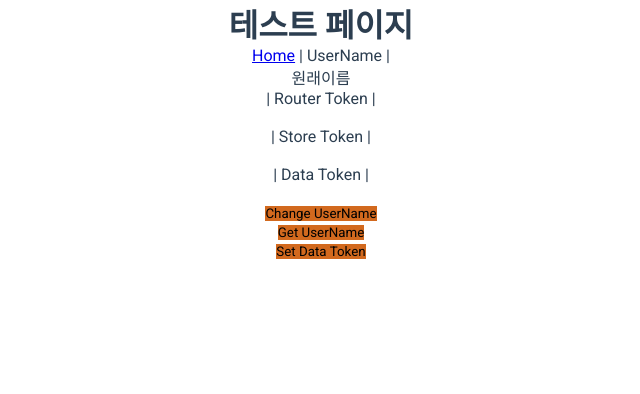
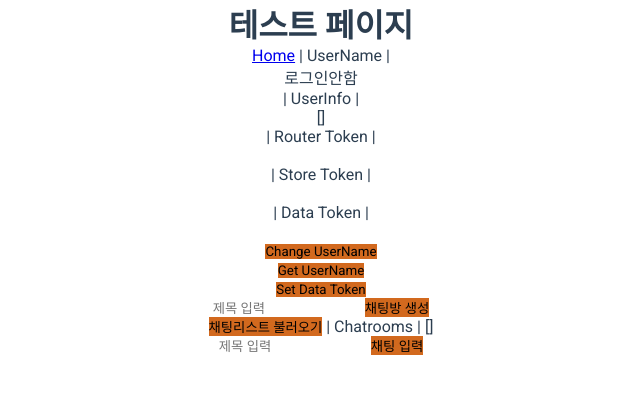
Before and after one commit to Dongnic/port-ver1, a Vue app: page /test in a window 1280 px wide. Shown: the top 394 px of the page, without its empty margins (319-959 px from the left). Built offline with nearby package versions, Linux system fonts and the light colour scheme; no server answers.

Commit message:
22.10.9(일) 업데이트

```diff
--- a/src/views/test/StoreTest.vue
+++ b/src/views/test/StoreTest.vue
@@ -3,35 +3,111 @@
     <h1>테스트 페이지</h1>
     <router-link to="/">Home</router-link>
     | UserName | <br/> {{ userName }} <br/>
+    | UserInfo | <br/> {{ userInfo }} <br/>
     | Router Token | <br/> {{$route.query.token}} <br/>
     | Store Token | <br/> {{ jwtToken }} <br/>
     | Data Token | <br/> {{ thisToken }} <br />
     <button @click="changeName">Change UserName</button><br/>
     <button @click="loadUser">Get UserName</button><br/>
     <button @click="setToken">Set Data Token</button><br/>
+
+    <form @submit.prevent="createRoom()">
+      <input type="text" name="title" v-model.trim="title" placeholder="제목 입력" minlength="1" required/>
+      <button type="submit">채팅방 생성</button>
+    </form>
+    <button type="button" @click="getRooms">채팅리스트 불러오기</button>
+    | Chatrooms | {{chatrooms}}
+    <form @submit.prevent="sendMessage()">
+      <input type="text" name="title" v-model.trim="title" placeholder="제목 입력" minlength="1" required/>
+      <button type="submit">채팅 입력</button>
+    </form>
   </div>
 </template>
 <script>
-import { computed, ref } from 'vue'
+import { computed, ref, onMounted } from 'vue'
 import { useStore } from 'vuex'
+import $axios from 'axios'
 
 export default {
   setup () {
     const store = useStore()
     // state는 moduleName으로 쪼개서 들어간다.
     const thisToken = ref('')
+    const title = ref('')
+    const chatrooms = ref([])
     const userName = computed(() => store.getters['module1/getUserName'])
+    const userInfo = computed(() => store.getters['module1/getUserInfo'])
     const jwtToken = computed(() => store.getters['module1/getJwtToken'])
     // getters와 mutation은 전역으로 들어가서 store.getters.Counter.time2가 아니라 store.getters.time2이다
     const changeName = () => store.dispatch('module1/changeUserName', userName.value)
     const loadUser = () => store.dispatch('module1/loadUser')
     function setToken () { thisToken.value = jwtToken }
+    onMounted(() => { // hook에 해당하는 항목들을 vue에서 모듈로 불러와서 setup 안에 실행함수를 넣으면 해당 훅 조건에 맞게 실행된다.
+      loadUser()
+    })
     // token()
-    return { changeName, loadUser, userName, jwtToken, setToken }
+    return { changeName, loadUser, userName, userInfo, jwtToken, setToken, title, chatrooms }
   },
   mounted () {
     console.log('this.$route.query.token', this.$route.query.token)
+
     this.$store.dispatch('module1/changeJwtToken', this.$route.query.token)
+  },
+
+  methods: {
+    // 채팅방 생성
+    createRoom: function () {
+      console.log('createRoom')
+      console.log('title : ', this.title)
+      console.log('id : ', this.userInfo.id)
+      if (this.title == null) {
+        alert('필수값 누락')
+        return
+      }
+      if (this.userInfo.id == null) {
+        alert('로그인 하세요')
+        return
+      }
+      // const vm = this
+      const data = {
+        title: this.title,
+        masteruserid: { masteruserid: this.userInfo.id }
+      }
+      console.log(data)
+      $axios
+        .post('/api/chat/room', data)
+        .then(function (response) {
+          alert('CREATE SUCESS' + this.title)
+          this.title = ''
+          console.log('생성된 방번호(data) : ', response.data)
+          console.log('data type : ', typeof response.data)
+        })
+        .catch(function (error) {
+          console.log(error)
+        })
+    },
+    // 채팅방 리스트 불러오기
+    getRooms: function () {
+      console.log('getRooms')
+      if (this.userInfo.id == null) {
+        alert('로그인 하세요')
+        return
+      }
+      const userid = this.userInfo.id
+      console.log('userid : ', userid)
+      $axios
+        .get('/api/chat/rooms/' + userid)
+        .then(function (response) {
+          alert('LOAD SUCESS')
+          console.log('data : ', response.data)
+          console.log('data type : ', typeof response.data)
+          this.chatrooms.value.push(response.data)
+          this.chatrooms = response.data
+        })
+        .catch(function (error) {
+          console.log(error)
+        })
+    }
   }
 }
 </script>
```
Also changed, not shown: src/views/user/LoginPage.vue (+4 -5 lines).
